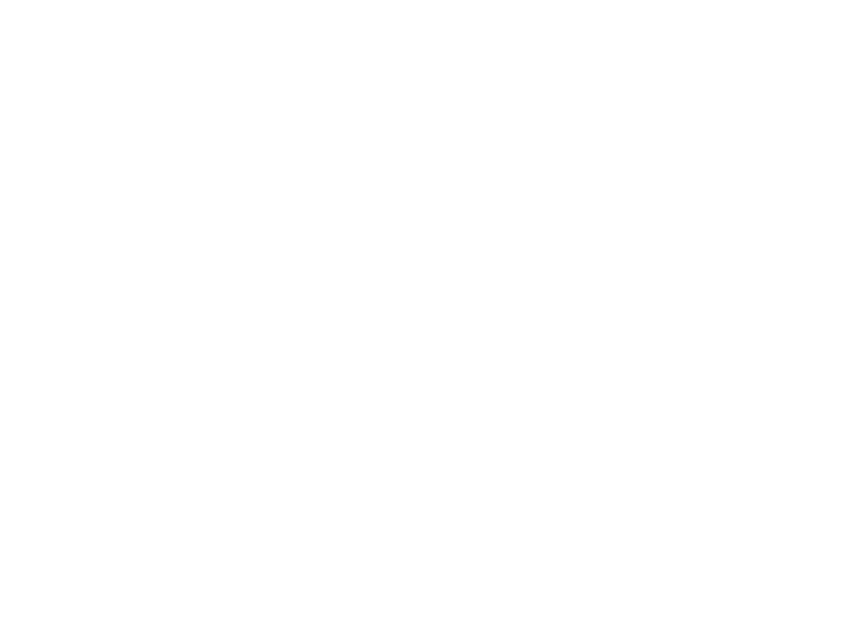
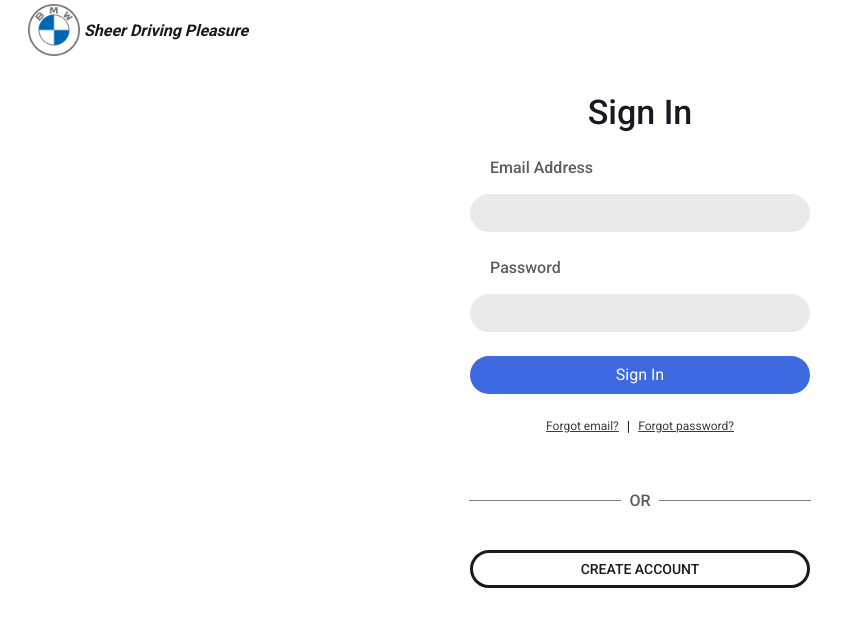
Before and after one commit to DennisEgh/testwebsite, a React (Create React App) app: page /Signin in a window 1280 px wide. Before the commit this address had no page. Shown: the top 626 px of the page, without its empty margins (0-845 px from the left). Built offline with nearby package versions, Linux system fonts and the light colour scheme.

Commit message:
added login page

```diff
--- a/src/App.jsx
+++ b/src/App.jsx
@@ -4,6 +4,7 @@ import Home from "./pages/home";
 import { factorynew } from "./factorynew.js"
 import Newcarmarket from "./pages/Newcarmarket";
 import Marketspecific from "./pages/Marketspecific";
+import SignIn from "./pages/SignIn";
 
 
 
@@ -17,6 +18,7 @@ function App() {
           <Route path="/" element={<Home factorynew={factorynew}/>}/>
           <Route path="/Newcarmarket" element={<Newcarmarket factorynew={factorynew}/>} />
           <Route path="/Newcarmarket/:id" element={<Marketspecific factorynew={factorynew} />}/>
+          <Route path="/Signin" element={<SignIn />} />
 
         </Routes>
       </div>
--- a/src/components/nav.jsx
+++ b/src/components/nav.jsx
@@ -81,7 +81,7 @@ body.classList.toggle("overflowhide")
 
           <ul className="nav__links">
             <li className="nav__list">
-              <Link to="/" className={navbar ? "nav__link active" : "nav__link"}>
+              <Link to="/Signin" className={navbar ? "nav__link active" : "nav__link"}>
                 Account
               </Link>
             </li>
--- a/src/index.css
+++ b/src/index.css
@@ -14,11 +14,9 @@ html {
   scroll-snap-type: y mandatory;
 }
 
-
-.App section{
+.App section {
   scroll-snap-align: start;
   scroll-snap-stop: always;
-
 }
 
 ::-webkit-scrollbar {
@@ -102,8 +100,7 @@ h2 {
   visibility: visible !important;
 }
 
-
-.nostock{
+.nostock {
   cursor: not-allowed;
 }
 /*
@@ -716,7 +713,7 @@ MARKET SPECIFIC
   position: relative;
   left: 100%;
   font-size: 20px;
-  top:4px;
+  top: 4px;
   color: black;
 }
 
@@ -789,6 +786,151 @@ CARD
   line-height: 20px;
   font-weight: bold;
   margin-top: 50px;
+}
+
+/*
+SIGN IN
+*/
+
+#sign-in .nav__links {
+  opacity: 0;
+  visibility: hidden;
+}
+#sign-in .nav__container--upper {
+  display: none;
+}
+#sign-in nav {
+  position: relative;
+  margin-top: 0;
+}
+.sign-in__container {
+  height: 93.8vh;
+  display: flex;
+  justify-content: center;
+}
+.sign-in__content {
+  width: 100%;
+  max-width: 380px;
+}
+.sign-in__title {
+  font-size: 34px;
+  font-weight: 500;
+  padding-top: 32px;
+  padding-bottom: 8px;
+  text-align: center;
+  color: #171a20;
+}
+.sign-in__column {
+  padding-top: 16px;
+  padding-bottom: 8px;
+}
+.sign-in__para {
+  font-size: 16px;
+  font-weight: 500;
+  color: #5d5c61;
+  width: 100%;
+  max-width: 332px;
+  height: 38px;
+  padding: 0 40px;
+}
+.input__wrap {
+  width: 100%;
+
+  height: 38px;
+  padding: 0 20px;
+}
+.login__input {
+  width: 100%;
+  height: 100%;
+  border-radius: 22.5px;
+  line-height: 100%;
+  padding-right: 22.5px;
+  padding-left: 22.5px;
+  border: none;
+  outline: 0;
+  background-color: rgba(148, 148, 148, 0.2);
+  color: #393c41;
+  font-size: 16px;
+}
+
+.sign-in__button {
+  width: 100%;
+  height: 100%;
+  border-radius: 22.5px;
+  line-height: 100%;
+  padding-right: 22.5px;
+  padding-left: 22.5px;
+  border: none;
+  outline: 0;
+  background-color: #3d69e1;
+  color: #ffffff;
+  font-size: 16px;
+  transition: all 300ms ease;
+  cursor: pointer;
+}
+.button__wrapper {
+  display: flex;
+  justify-content: center;
+  width: 100%;
+  height: 38px;
+  padding: 0 20px;
+  margin-top: 16px;
+}
+.sign-in__button:active{
+transform: scale(0.95);
+
+}
+.need__help{
+  display: flex;
+    flex-direction: row;
+    align-items: center;
+    justify-content: center;
+    margin-top: 16px;
+}
+.need__help--link{
+  font-size: 12px;
+    box-shadow: none;
+    text-align: center;
+    text-decoration: underline;
+    line-height: 1.2rem;
+    color: #393c41;
+    cursor: not-allowed;
+}
+.seperator{
+  padding: 0 0.5rem;
+}
+.or{
+  display: flex;
+  justify-content: center;
+  margin: 40px auto;
+  align-items: center;
+  color: #5c5d61;
+  font-weight: 500 !important;
+  white-space: nowrap;
+}
+.or::before{
+  content: "";
+    display: inline-block;
+    width: 40%;
+    height: 1px;
+    margin: 0 8px;
+    background-color: gray;
+}
+.or::after{
+  content: "";
+  display: inline-block;
+  width: 40%;
+  height: 1px;
+  margin: 0 8px;
+  background-color: gray;
+}
+
+.create{
+  background-color: white;
+  color: #181B21;
+  border: 3px solid #171a20;
+  font-size: 14px;
+  font-weight: 500;
 }
 /*
 MEDIA QUERY
--- /dev/null
+++ b/src/pages/SignIn.jsx
@@ -0,0 +1,59 @@
+import React from "react";
+import { Link } from "react-router-dom";
+import Nav from "../components/nav";
+
+const SignIn = () => {
+  return (
+    <section id="sign-in">
+      <Nav />
+      <div className="sign-in__container">
+        <div className="sign-in__content">
+          <h1 className="sign-in__title">Sign In</h1>
+          <div className="sign-in__column">
+            <div className="email__container">
+              <p className="sign-in__para">Email Address</p>
+              <div className="input__wrap">
+                <input
+                  type="text"
+                  className="login__input"
+                  spellCheck="false"
+                />
+              </div>
+            </div>
+          </div>
+          <div className="sign-in__column">
+            <div className="email__container">
+              <p className="sign-in__para">Password</p>
+              <div className="input__wrap">
+                <input
+                  type="password"
+                  className="login__input"
+                  spellCheck="false"
+                />
+              </div>
+            </div>
+          </div>
+          <div className="button__wrapper">
+            <button className="sign-in__button">Sign In</button>
+          </div>
+          <p className="need__help">
+            <Link className="need__help--link" to="">
+            Forgot email?
+            </Link>
+            <span className="seperator">|</span>
+            <Link className="need__help--link" to="">
+            Forgot password?
+            </Link>
+
+          </p>
+          <span className="or">OR</span>
+          <div className="button__wrapper">
+            <button className="sign-in__button create">CREATE ACCOUNT</button>
+          </div>
+        </div>
+      </div>
+    </section>
+  );
+};
+
+export default SignIn;
```
